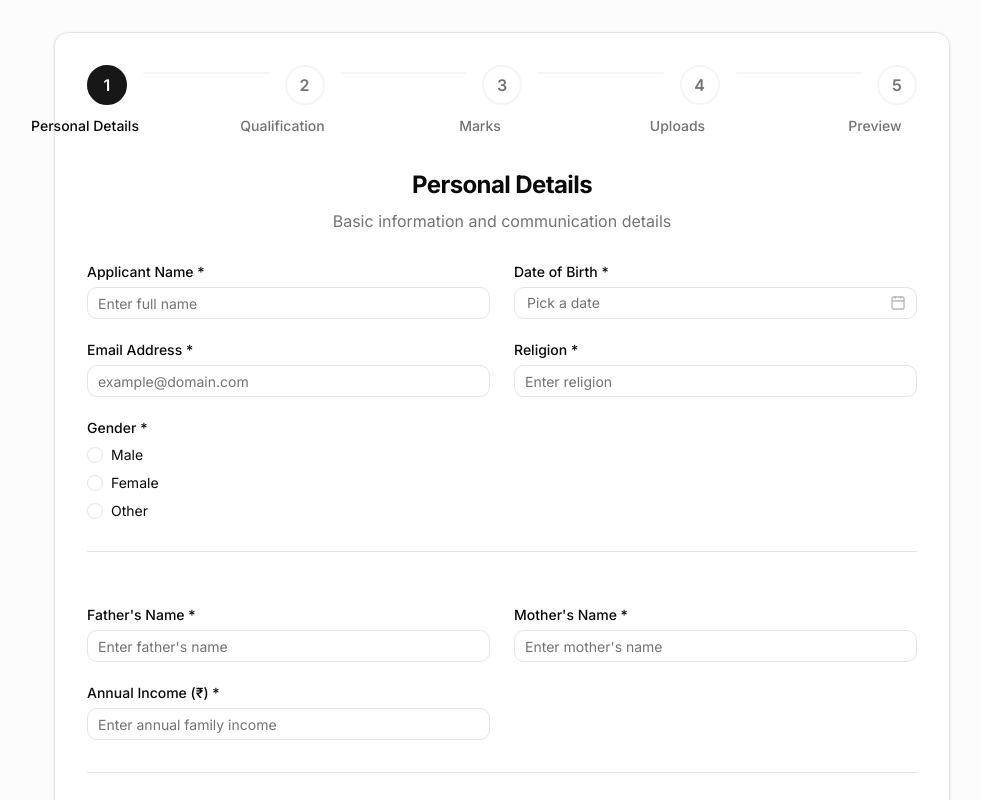
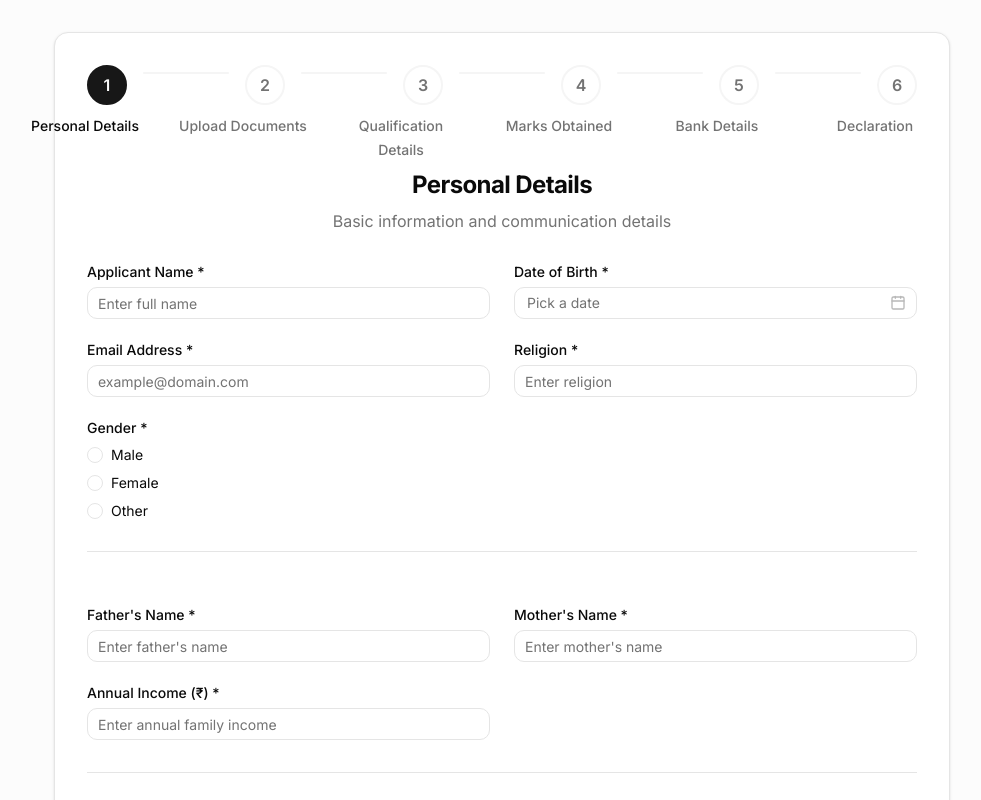
Before and after one commit to kmctwebdev2/bpharm-form, a Next.js app: page /apply in a window 1280 px wide. Shown: the top 800 px of the page, without its empty margins (138-1119 px from the left). Built offline with nearby package versions, Linux system fonts and the light colour scheme.

Commit message:
refactor: Minor Architecture Change – Reorder Application Steps

```diff
--- /dev/null
+++ b/src/features/application/components/steps/BankDetailsStep.tsx
@@ -0,0 +1,8 @@
+export function BankDetailsStep() {
+  return (
+    <div className="flex flex-col items-center justify-center p-12 text-center border rounded-lg border-dashed text-muted-foreground">
+      <h3 className="text-lg font-medium mb-2">Bank Details</h3>
+      <p>Coming in next phase (Optional)</p>
+    </div>
+  );
+}
--- /dev/null
+++ b/src/features/application/components/steps/DeclarationStep.tsx
@@ -0,0 +1,8 @@
+export function DeclarationStep() {
+  return (
+    <div className="flex flex-col items-center justify-center p-12 text-center border rounded-lg border-dashed text-muted-foreground">
+      <h3 className="text-lg font-medium mb-2">Declaration</h3>
+      <p>Coming in next phase</p>
+    </div>
+  );
+}
--- a/src/features/application/constants/application-steps.ts
+++ b/src/features/application/constants/application-steps.ts
@@ -2,7 +2,8 @@ import { PersonalDetailsStep } from '../components/steps/PersonalDetailsStep';
 import { QualificationStep } from '../components/steps/QualificationStep';
 import { MarksStep } from '../components/steps/MarksStep';
 import { UploadsStep } from '../components/steps/UploadsStep';
-import { PreviewStep } from '../components/steps/PreviewStep';
+import { BankDetailsStep } from '../components/steps/BankDetailsStep';
+import { DeclarationStep } from '../components/steps/DeclarationStep';
 
 export interface StepConfig {
   id: string;
@@ -10,6 +11,7 @@ export interface StepConfig {
   description: string;
   component: React.ComponentType;
   validationFields?: string[];
+  isOptional?: boolean;
 }
 
 export const APPLICATION_STEPS: StepConfig[] = [
@@ -18,34 +20,43 @@ export const APPLICATION_STEPS: StepConfig[] = [
     title: 'Personal Details',
     description: 'Basic information and communication details',
     component: PersonalDetailsStep,
-    validationFields: ['personalDetails'], // Fields to validate before moving next
+    validationFields: ['personalDetails'],
+  },
+  {
+    id: 'uploads',
+    title: 'Upload Documents',
+    description: 'Upload required documents',
+    component: UploadsStep,
+    validationFields: ['uploads'],
   },
   {
     id: 'qualification',
-    title: 'Qualification',
+    title: 'Qualification Details',
     description: 'Academic details of previous study',
     component: QualificationStep,
     validationFields: ['qualification'],
   },
   {
     id: 'marks',
-    title: 'Marks',
-    description: 'Marks obtained in subjects',
+    title: 'Marks Obtained',
+    description: 'Marks obtained in subjects (Optional)',
     component: MarksStep,
     validationFields: ['marks'],
+    isOptional: true,
   },
   {
-    id: 'uploads',
-    title: 'Uploads',
-    description: 'Upload required documents',
-    component: UploadsStep,
-    validationFields: ['uploads'],
+    id: 'bank-details',
+    title: 'Bank Details',
+    description: 'Provide your bank account details (Optional)',
+    component: BankDetailsStep,
+    validationFields: [], // Will add fields when schema is defined
+    isOptional: true,
   },
   {
-    id: 'preview',
-    title: 'Preview',
-    description: 'Review your application before submission',
-    component: PreviewStep,
-    validationFields: [], // Final step doesn't need to validate specific sub-fields on "Next", as it's "Submit"
+    id: 'declaration',
+    title: 'Declaration',
+    description: 'Final confirmation and submission',
+    component: DeclarationStep,
+    validationFields: [],
   },
 ];
--- a/src/features/application/schemas/marks.schema.ts
+++ b/src/features/application/schemas/marks.schema.ts
@@ -13,7 +13,7 @@ export const markSchema = z
     path: ['obtainedMarks'],
   });
 
-export const marksArraySchema = z.array(markSchema).min(1, 'At least one subject mark is required');
+export const marksArraySchema = z.array(markSchema).optional().default([]);
 
 export type MarkInput = z.infer<typeof markSchema>;
 export type MarksArrayInput = z.infer<typeof marksArraySchema>;
```
